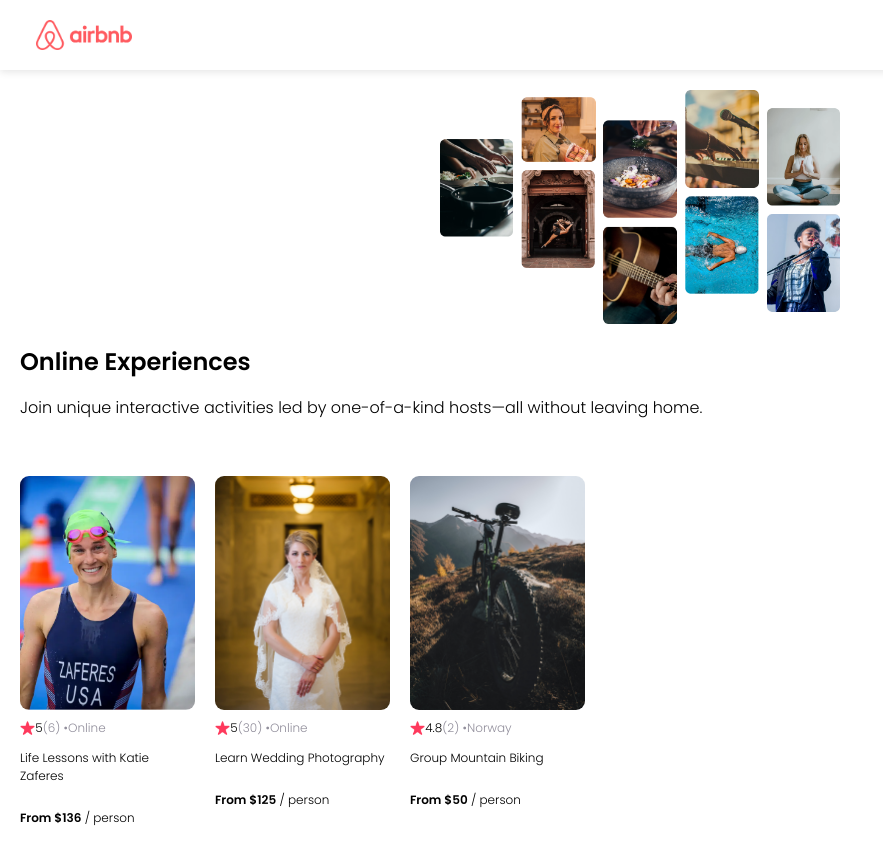
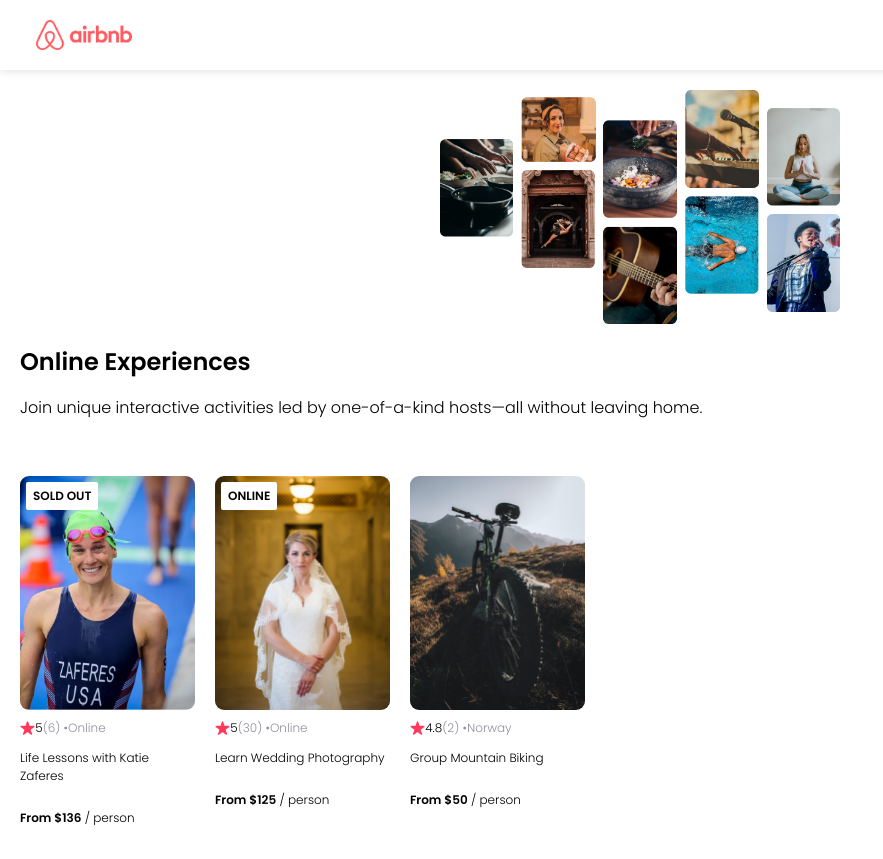
Before and after one commit to sanketvagal/react-airbnb-clone, a React (Vite) app: page / in a window 1280 px wide. Shown: the whole page, without its empty margins (0-883 px from the left). Built offline with nearby package versions, Linux system fonts and the light colour scheme.

Commit message:
Added card badge, and its CSS

```diff
--- a/src/App.css
+++ b/src/App.css
@@ -64,6 +64,7 @@
   /* ADD */
   flex-direction: column;
   /* ADD */
+  position: relative;
 }
 
 .card--image {
@@ -91,3 +92,13 @@
 .card--price {
   margin-top: auto;
 }
+
+.card--badge {
+  position: absolute;
+  top: 6px;
+  left: 6px;
+  background-color: white;
+  padding: 5px 7px;
+  border-radius: 2px;
+  font-weight: bold;
+}
--- a/src/App.jsx
+++ b/src/App.jsx
@@ -12,9 +12,10 @@
       img={card.coverImg}
       rating={card.stats.rating}
       reviewCount={card.stats.reviewCount}
-      country={card.location}
+      location={card.location}
       title={card.title}
       price={card.price}
+      openSpots={card.openSpots}
     />
   })
 
--- a/src/components/Card.jsx
+++ b/src/components/Card.jsx
@@ -1,15 +1,26 @@
 import React from "react";
 
 export default function Card(props) {
+    let badgeText
+    if (props.openSpots === 0) {
+        badgeText = "SOLD OUT"
+        console.log(badgeText)
+    } else if (props.location === "Online") {
+        badgeText = "ONLINE"
+        console.log(badgeText)
+
+    }
+
     return (
         <div className="card">
+            {badgeText && <div className="card--badge">{badgeText}</div>}
             <img src={"/assets/" + props.img} className="card--image" />
-            {/* <img src={`../images/${props.img}`} className="card--image" /> */}
+            {/* <img src={`../assets/${props.img}`} className="card--image" /> */}
             <div className="card--stats">
                 <img src="/assets/star.png" className="card--star" />
                 <span>{props.rating}</span>
                 <span className="gray"> ({props.reviewCount}) • </span>
-                <span className="gray"> {props.country}</span>
+                <span className="gray"> {props.location}</span>
             </div>
             <p>{props.title}</p>
             <p><span className="bold">From ${props.price}</span> / person</p>
```
